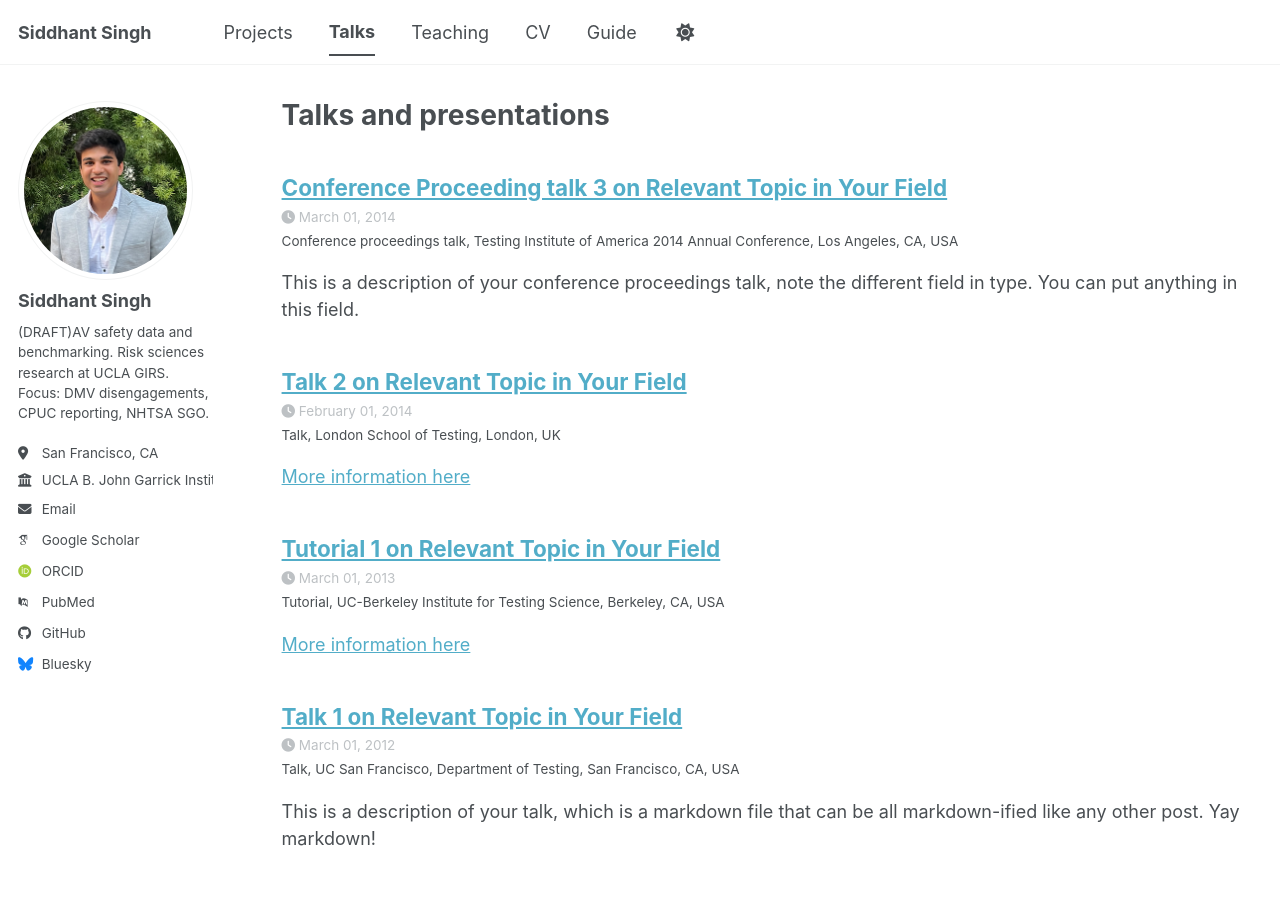
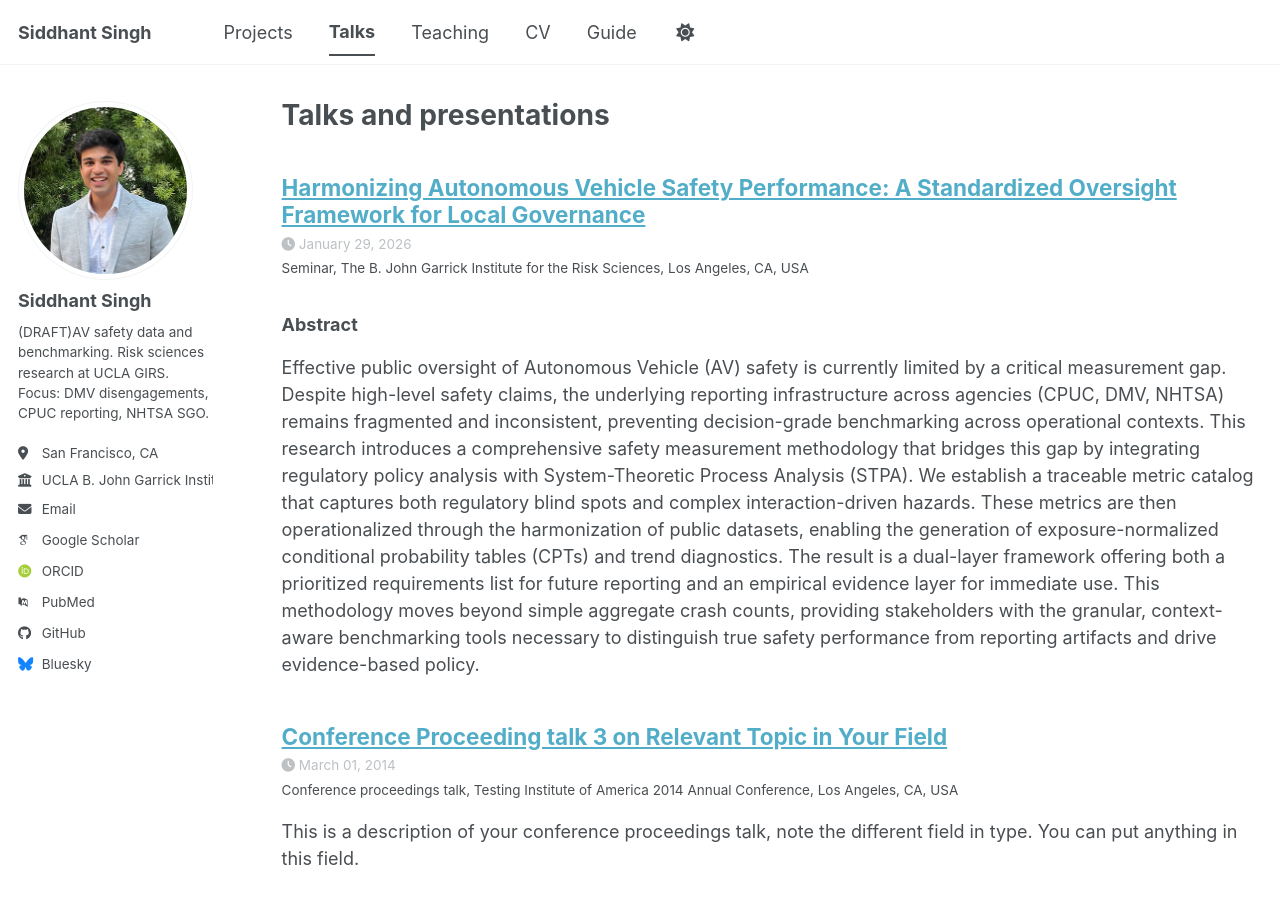
Before and after one commit to sidsingh30/sidsingh30.github.io, a Jekyll site: the page built from _pages/talks.html, in a window 1280 px wide and 900 px high. Built offline with Jekyll 4.4.1, drawn with Linux system fonts in a browser that asks for light colours; some web fonts are replaced; a script bundle is joined from its source files by our own code; library files that are not in the unit come from our copies.

Commit message:
Update 2012-03-01-talk-1.md

```diff
--- a/_talks/2012-03-01-talk-1.md
+++ b/_talks/2012-03-01-talk-1.md
@@ -1,11 +1,30 @@
 ---
-title: "Talk 1 on Relevant Topic in Your Field"
+title: "Harmonizing Autonomous Vehicle Safety Performance: A Standardized Oversight Framework for Local Governance"
 collection: talks
-type: "Talk"
+type: "Seminar"
 permalink: /talks/2012-03-01-talk-1
-venue: "UC San Francisco, Department of Testing"
-date: 2012-03-01
-location: "San Francisco, CA, USA"
+venue: "The B. John Garrick Institute for the Risk Sciences"
+date: 2026-01-29
+location: "Los Angeles, CA, USA"
 ---
 
-This is a description of your talk, which is a markdown file that can be all markdown-ified like any other post. Yay markdown!
+### Abstract
+Effective public oversight of Autonomous Vehicle (AV) safety is currently limited by a critical
+measurement gap. Despite high-level safety claims, the underlying reporting infrastructure across
+agencies (CPUC, DMV, NHTSA) remains fragmented and inconsistent, preventing decision-grade
+benchmarking across operational contexts.
+This research introduces a comprehensive safety measurement methodology that bridges this gap by
+integrating regulatory policy analysis with System-Theoretic Process Analysis (STPA). We establish
+a traceable metric catalog that captures both regulatory blind spots and complex interaction-driven
+hazards. These metrics are then operationalized through the harmonization of public datasets, enabling
+the generation of exposure-normalized conditional probability tables (CPTs) and trend diagnostics.
+The result is a dual-layer framework offering both a prioritized requirements list for future reporting
+and an empirical evidence layer for immediate use. This methodology moves beyond simple aggregate
+crash counts, providing stakeholders with the granular, context-aware benchmarking tools necessary
+to distinguish true safety performance from reporting artifacts and drive evidence-based policy.
+
+### Seminar flyer
+
+[Download the flyer (PDF)](/files/flyers/W26_Siddhant_Singh_01-29-2026.pdf)
+
+[![Seminar flyer](/files/flyers/W26_Siddhant_Singh_01-29-2026.png)](/files/flyers/W26_Siddhant_Singh_01-29-2026.pdf)
```
